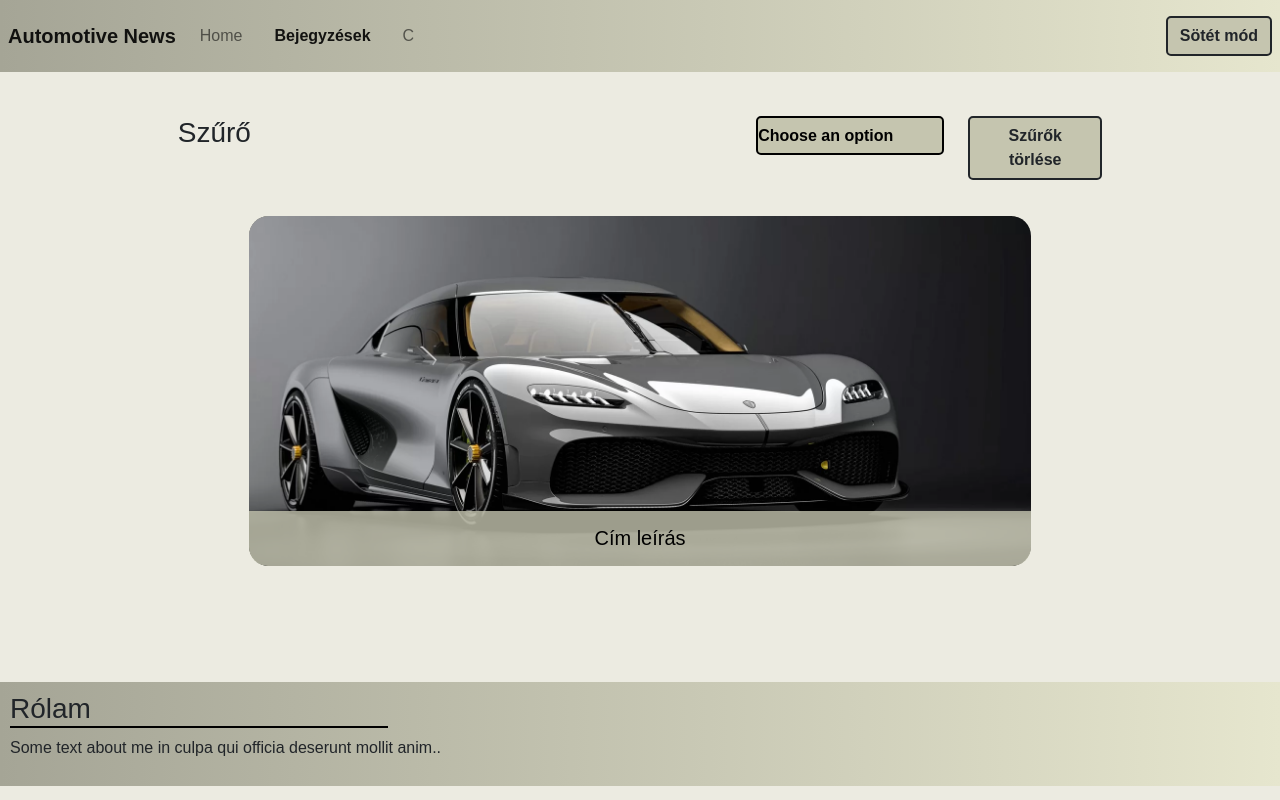
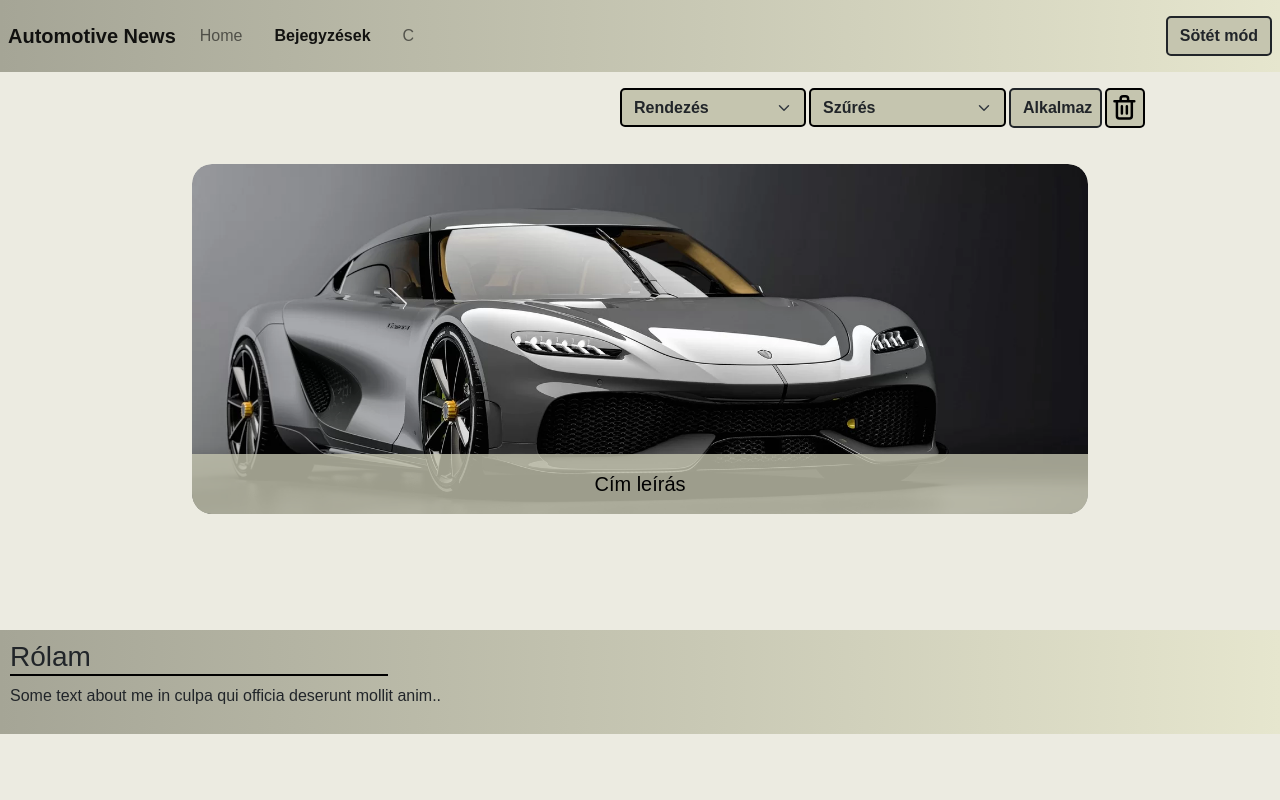
Before and after one commit to RakottKrumpli04/CarBlog, a PHP site: page /cikkek.php in a window 1280 px wide. Run offline with PHP 8.4, Linux system fonts and the light colour scheme.

Commit message:
cikkkereso felulet kialakitasa + egyeb finomsagok

```diff
--- a/autok.sql
+++ b/autok.sql
@@ -45,8 +45,8 @@
 (1, 'darkhorse.php', 'Ford', 'Ford Mustang Dark Horse', 'Dark Horse, avagy az utolsó V8-as', 'FordMustangDarkHorse.jpg', 'auto'),
 (2, 'gt40.php', 'Ford', 'Ford GT40', 'Legenda volt a GT40, de miért is?', 'FordGT40.jpg', 'tortenet'),
 (3, 'ford.php', 'Ford', 'Ford Ismertető', 'Amit a Ford-ról tudni érdemes', 'Ford.jpg', 'ismerteto'),
-(4, 'db5.php', 'AstonMartin', 'Aston Martin DB5', 'Az autó, amiről mindenkinek James Bond jut eszébe', 'AstonMartinDB5.jpg', 'auto'),
-(5, 'valkyrie.php', 'AstonMartin', 'Aston Martin Valkyrie', 'A közúti autó, amit versenypályára terveztek', 'AstonMartinValkyrie.jpg', 'tortenet'),
+(4, 'db5.php', 'AstonMartin', 'Aston Martin DB5', 'Az autó, amiről mindenkinek James Bond jut eszébe', 'AstonMartinDB5.jpg', 'tortenet'),
+(5, 'valkyrie.php', 'AstonMartin', 'Aston Martin Valkyrie', 'A közúti autó, amit versenypályára terveztek', 'AstonMartinValkyrie.jpg', 'auto'),
 (6, 'astonmartin.php', 'AstonMartin', 'Aston Martin Ismertető', 'Amit az Aston Martin-ról tudni érdemes', 'AstonMartin.jpg', 'ismerteto'),
 (7, 'brz.php', 'Subaru', 'Subaru BRZ', 'A szegény ember sportautója ', 'SubaruBRZ.jpg', 'auto'),
 (8, 'imprezawrx.php', 'Subaru', 'Subaru Impreza WRX', 'Nincs rally Subaru nélkül - Impreza WRX STI', 'SubaruImprezaWRXSTI.jpg', 'tortenet'),
--- a/client/cikkek.php
+++ b/client/cikkek.php
@@ -9,7 +9,7 @@
 
 <body>
   <nav class="navbar fixed-top navbar-expand-sm navbar-light" id="navbar">
-    <a class="navbar-brand m-2" href="#">Automotive News</a>
+    <a class="navbar-brand m-2">Automotive News</a>
     <div class="collapse navbar-collapse">
         <ul class="navbar-nav">
           <li class="nav-item m-2">
@@ -33,41 +33,56 @@
   </nav>
 
 <div class="container">
-  <p class="fakeimg" style="height: 100px"></p>
-    <div class="row">
-      <div class="col-md">
-        <h3>Szűrő</h3>
-      </div>
-      <div class="col-md-2">
-        <select id="select">
-          <option disabled selected style="display:none;">Choose an option</option>
-          <option value="1">Onsdflksddovinidfbpfve</option>
-          <option value="2">Two</option>
-          <option value="3">Three</option>
+  <p class="fakeimg" style="height: 72px"></p>
+    <div class="d-flex justify-content-end">
+      <div class="col-md-2" id="elem">
+        <select class="form-select" id="rendezes">
+          <option disabled selected style="display:none;">Rendezés</option>
+          <option value="1">Márka szerint</option>
+          <option value="2">Cikktípus szerint</option>
+          </optgroup>
         </select>
       </div>
-      <div class="col-md-2">
-      <button class="btn btn-outline-dark" id="btnSzuro">Szűrők törlése</button>
+      <div class="col-md-29" id="elem">
+        <select class="form-select" id="szures">
+          <option disabled selected style="display:none;">Szűrés</option>
+          <optgroup label="Márka szerint">
+          <option value="1">Ford</option>
+          <option value="2">Aston Martin</option>
+          <option value="3">Subaru</option>
+          </optgroup>
+          <optgroup label="Cikktípus szerint">
+          <option value="1">Autóajánló</option>
+          <option value="2">Cégismertető</option>
+          <option value="3">Autós történetek</option>
+          </optgroup>
+        </select>
+      </div>
+      <div class="col-md-1" id="elem">
+        <button class="btn btn-outline-dark" id="btnSzuro" style="width: 100%">Alkalmaz</button>
+      </div>
+      <div class="col-md-1" id="elem">
+        <div id="bin">
+          <img class="torol" id="torles" src="svg/btorles.svg" alt="Törlés">
+        </div>
+      </div>
       </div>
     </div>
   <p class="fakeimg" style="height: 20px"></p>
 
 
-  <div class="flip-card" tabIndex="0">
-    <div class="flip-card-inner">
-
-      <div class="flip-card-front">
-        <div class="leirashatter">
-          <h5 class="leiras">Cím leírás</h1>
-        </div>
+  <div class="fade-card" tabIndex="0">
+      <div class="fade-card-front">
+          <div class="leirashatter">
+            <h5 class="leiras">Cím leírás</h1>
+          </div>
       </div>
 
-      <div class="flip-card-back">
-        <div class="cimhatter">
+      <div class="fade-card-back">
+          <div class="cimhatter">
             <h1 class="cim">Cím</h5>
-        </div>
+          </div>
       </div>
-    </div>
   </div>
 
 
@@ -80,6 +95,7 @@
   <h3 id="sor">Rólam</h2>
   <p>Some text about me in culpa qui officia deserunt mollit anim..</p>
 </div>
-<script src="javaScript.js"></script>
+
+<script src="cikkekJS.js"></script>
 </body>
 </html>
--- a/client/index.php
+++ b/client/index.php
@@ -5,13 +5,11 @@
     <meta name="viewport" content="width=device-width, initial-scale=1.0">
     <link href="https://cdn.jsdelivr.net/npm/bootstrap@5.0.2/dist/css/bootstrap.min.css" rel="stylesheet" integrity="sha384-EVSTQN3/azprG1Anm3QDgpJLIm9Nao0Yz1ztcQTwFspd3yD65VohhpuuCOmLASjC" crossorigin="anonymous">    <title>Automotive News</title>
     <link rel="stylesheet" href="style.css">
-
-
 </head>
 
 <body>
 <nav class="navbar fixed-top navbar-expand-sm navbar-light" id="navbar">
-  <a class="navbar-brand m-2" href="#">Automotive News</a>
+  <a class="navbar-brand m-2">Automotive News</a>
   <div class="collapse navbar-collapse">
       <ul class="navbar-nav">
         <li class="nav-item m-2">
@@ -55,6 +53,6 @@
     <h3 id="sor">Rólam</h2>
     <p>Some text about me in culpa qui officia deserunt mollit anim..</p>
   </div>
-<script src="javaScript.js"></script>
+<script src="indexJS.js"></script>
 </body>
 </html>
--- a/client/style.css
+++ b/client/style.css
@@ -8,6 +8,17 @@
 }
 .navbar-brand{
     font-weight: bolder;
+    user-select: none;
+    -moz-user-select: none;
+    -webkit-user-select: none;
+    -ms-user-select: none;
+}
+.navbar-brand:hover{
+    cursor: default;
+    user-select: none;
+    -moz-user-select: none;
+    -webkit-user-select: none;
+    -ms-user-select: none;
 }
 #active{
     font-weight: bolder;
@@ -18,16 +29,15 @@
     border-radius: 5px;
     background-color: rgb(197, 197, 175);
 }
-#select{
+.form-select{
     font-weight: bolder;
     border-radius: 5px;
     border: 2px solid black;
     background-color: rgb(197, 197, 175);
     height: 39px;
-    float: right;
 }
-select {
-	appearance: none;
+.form-select:hover{
+    cursor: pointer;
 }
 h2{
     text-align: center;
@@ -80,67 +90,65 @@
     margin-left: auto;
     margin-right: auto;
 }
-.flip-card {
+.fade-card {
     background-color: transparent;
     width: 70%;
     height: 350px;
     perspective: 1000px;
     margin: auto;
     border-radius: 20px;
+    position: relative;
+    overflow: hidden;
 }
 
-.flip-card-inner {
-    position: relative;
+.fade-card .fade-card-back,
+.fade-card .fade-card-front {
+    position: absolute;
+    top: 0;
+    right: 0;
+    bottom: 0;
+    left: 0;
     width: 100%;
     height: 100%;
     text-align: center;
     border-radius: 20px;
-    transition: transform 0.3s;
-    transform-style: preserve-3d;
-    backface-visibility: hidden;
-    -moz-backface-visibility: hidden;
+    transition: opacity 0.2s ease-in-out;
 }
 
-.flip-card:focus {
-    outline: 0;
-}
-
-.flip-card:hover .flip-card-inner,
-.flip-card:focus .flip-card-inner{
-    transform: rotateX(180deg);
-}
-
-.flip-card-front,
-.flip-card-back {
-    position: absolute;
-    width: 100%;
-    height: 100%;
-}
-
-.flip-card-front {
+.fade-card .fade-card-back {
+    opacity: 0;
+    z-index: 1;
     background-image: url("img/Gemera.png");
     background-size: cover;
     background-position: center;
     color: black;
-    z-index: 2;
     display: flex;
     justify-content: center;
-    align-items: flex-end;
-    border-radius: 20px;
+    align-items: center;
 }
 
-.flip-card-back {
+.fade-card:hover .fade-card-back {
+    opacity: 1;
+    cursor: pointer;
+}
+
+.fade-card .fade-card-front {
+    opacity: 1;
+    z-index: 2;
     background-image: url("img/Gemera.png");
     background-size: cover;
     background-position: center;
     color: black;
-    transform: rotateX(180deg);
-    z-index: 1;
     display: flex;
     justify-content: center;
-    align-items: center;
-    border-radius: 20px;
+    align-items: flex-end;
 }
+
+.fade-card:hover .fade-card-front {
+    opacity: 0;
+    cursor: pointer;
+}
+
 
 .footercolumn {
     width: 100%;
@@ -157,3 +165,20 @@
     border-bottom: 2px solid black;
     width: 30%;
 }
+#torles path {
+    width: 100%;
+    height: 100%;
+}
+#bin{
+    width: 40px;
+    height: 40px;
+    border-radius: 5px;
+    border: 2px solid black;
+    background-color: rgb(197, 197, 175);
+}
+#bin:hover{
+    cursor: pointer;
+}
+#elem{
+    margin-left: 3px;
+}
```
Also changed, not shown: client/cikkekJS.js (added, +120 -0 lines), client/indexJS.js (renamed from client/javaScript.js, +2 -37 lines), client/svg/btorles.svg (added), client/svg/wtorles.svg (added).
